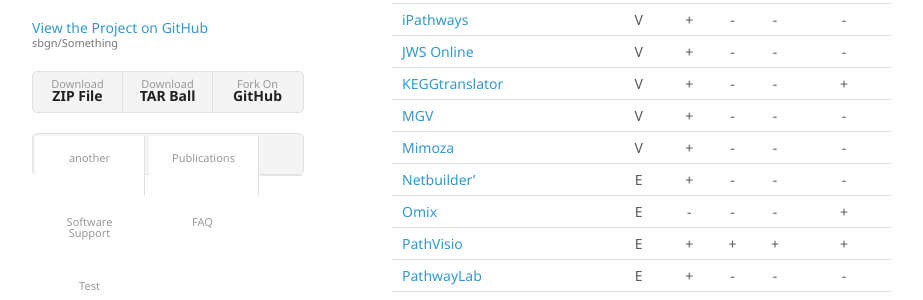
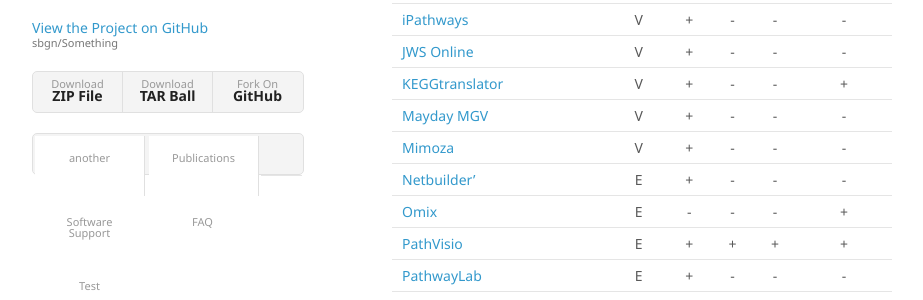
Before and after one commit to sbgn/sbgn, a Jekyll site: the page built from docs/software_support.md, in a window 1280 px wide and 900 px high, scrolled down 752 px. Shown: the part 154-454 px from the top of the window, without its empty margins (178-1101 px from the left). Built offline with Jekyll 4.4.1, drawn with Linux system fonts in a browser that asks for light colours.

Commit message:
Update software_support.md

```diff
--- a/docs/software_support.md
+++ b/docs/software_support.md
@@ -21,7 +21,7 @@
 | [Athena](http://www.codeplex.com/athena/)                                        | E     | +   | -   | -   | -       |
 | [Beacon Pathway Editor](http://bioinformatics.cs.vt.edu/beacon/)                 | E     | -   | -   | +   | -       |
 | [BIOCHAM](http://contraintes.inria.fr/BIOCHAM/)                                  | E     | +   | -   | -   | -       |
-| [Biographer](http://code.google.com/p/biographer/)                               | E     | +   | +   | +   | +       |
+| [Biographer](http://biographer.biologie.hu-berlin.de/)                           | E     | +   | +   | +   | +       |
 | [BioUML](http://www.biouml.org/)                                                 | V     | +   | -   | -   | -       |
 | [CellDesigner](http://www.celldesigner.org/)                                     | E     | +   | -   | -   | +       |
 | [ChiBE](https://code.google.com/archive/p/chibe/)                                | E     | +   | -   | -   | -       |
@@ -32,9 +32,9 @@
 | [EscherConverter](https://escher.readthedocs.org/en/latest/escherconverter.html) | V     | +   | -   | -   | +       |
 | [geneXplain platform](http://genexplain.com/genexplain-platform-1)               | E     | +   | -   | -   | -       |
 | [iPathways](http://www.ipathways.org/)                                           | V     | +   | -   | -   | -       |
-| [JWS Online](http://jjj.biochem.sun.ac.za/)                                      | V     | +   | -   | -   | -       |
+| [JWS Online](http://jjj.bio.vu.nl/)                                              | V     | +   | -   | -   | -       |
 | [KEGGtranslator](http://www.cogsys.cs.uni-tuebingen.de/software/KEGGtranslator/) | V     | +   | -   | -   | +       |
-| [MGV](http://www-ps.informatik.uni-tuebingen.de/mayday/wp/)                      | V     | +   | -   | -   | -       |
+| [Mayday MGV](http://it.inf.uni-tuebingen.de/?page_id=248)                        | V     | +   | -   | -   | -       |
 | [Mimoza](http://mimoza.bordeaux.inria.fr/)                                       | V     | +   | -   | -   | -       |
 | [Netbuilder'](http://sourceforge.net/projects/apostrophe/)                       | E     | +   | -   | -   | -       |
 | [Omix](http://www.omix-visualization.com/)                                       | E     | -   | -   | -   | +       |
```
